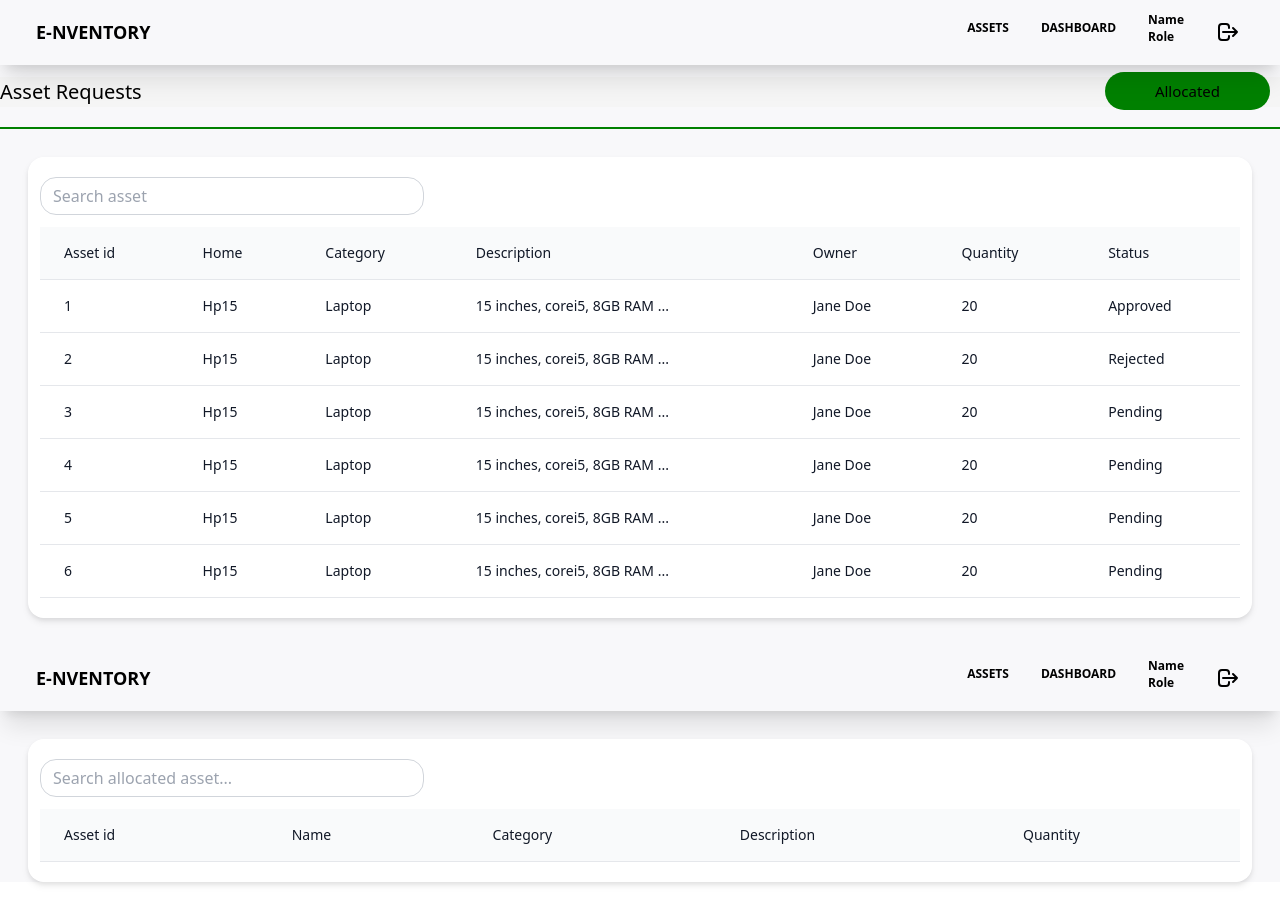
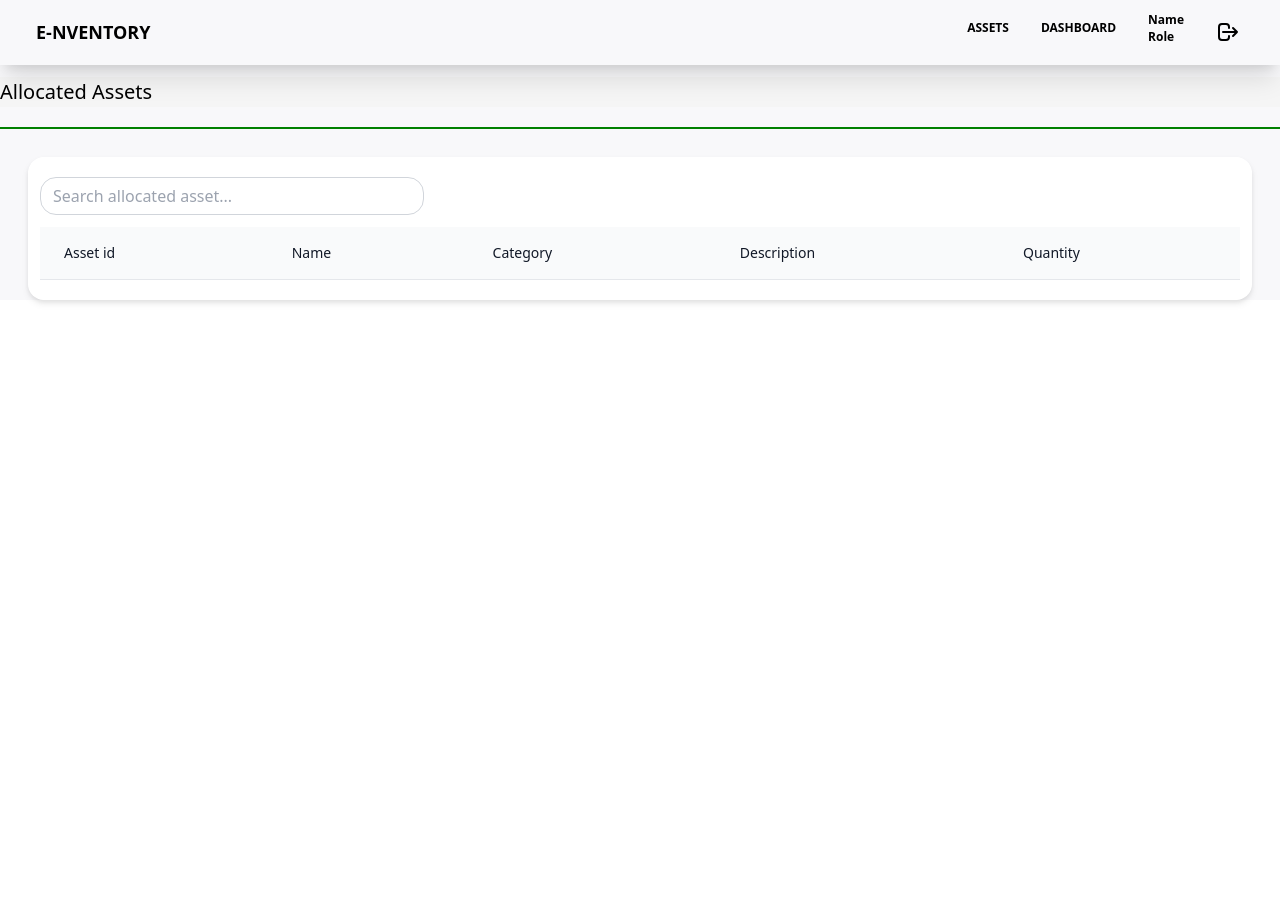
Before and after one commit to CKawara/Asset-management, a React (Create React App) app: page /allocated in a window 1280 px wide. After the commit the page ends 800 px from the top, so only its background shows below. Built offline with nearby package versions, Linux system fonts and the light colour scheme.

Commit message:
Allocated assets button

```diff
--- a/src/App.js
+++ b/src/App.js
@@ -3,7 +3,7 @@ import { BrowserRouter, Route, Routes} from "react-router-dom";
 //import NavBar from './components/NavBar';
 import Home from './components/Home';
 import Dashboard from './components/Dashboard';
-import UserDashboard from './components/User-Dashboard/UserDashboard';
+//import UserDashboard from './components/User-Dashboard/UserDashboard';
 import AllocatedTable from './components/allocated';
 
 function App() {
@@ -11,11 +11,11 @@ function App() {
     <BrowserRouter>
       <div className='App'>
 
-      <UserDashboard />
+
       <Routes>
+        <Route path={'/allocated'} element={<AllocatedTable/>} exact />
         <Route path={'/home'}  element={<Home/>} exact/>
         <Route path={'/dashboard'} element={<Dashboard/>} />
-        <Route path={'/allocated'} element={<AllocatedTable/>} />
       </Routes>
       </div>
     </BrowserRouter>
--- a/src/components/Dashboard.js
+++ b/src/components/Dashboard.js
@@ -1,11 +1,16 @@
-import React from 'react'
+import React from 'react';
+import UserTable from './User-Dashboard/user_requests';
+import UserDashboard from './User-Dashboard/UserDashboard';
 
 const Dashboard = () => {
     return (
         <div>
-            dashboard
+            <UserDashboard />
+
+            <UserTable/>
         </div>
     )
 }
 
+
 export default Dashboard
--- a/src/components/User-Dashboard/UserDashboard.js
+++ b/src/components/User-Dashboard/UserDashboard.js
@@ -1,12 +1,14 @@
 import React from "react";
-import { Link } from "react-router-dom";
+import {  useNavigate } from "react-router-dom";
 import styled from "styled-components";
 import NavBar from '../NavBar';
-import UserTable from './user_requests';
+
 
 
 
 function UserDashboard() {
+  let Navigate = useNavigate()
+
     return (
       <>
         <NavBar/>
@@ -14,10 +16,12 @@ function UserDashboard() {
             <Title>
               Asset Requests
             </Title>
-            <Button><Link to='/allocated'>Allocated</Link></Button>
+            <Button onClick={()=> Navigate('/allocated')}>
+            Allocated
+            </Button>
           </div>
         <Divider/>
-        <UserTable/>
+
       </>
         );
 }
--- a/src/components/allocated.js
+++ b/src/components/allocated.js
@@ -1,11 +1,17 @@
 import React from 'react';
 import NavBar from './NavBar';
+import styled from "styled-components";
 
 const AllocatedTable = () => {
   return (
 
     <>
-<NavBar/>
+ <NavBar/>
+ <Title>
+ Allocated Assets
+</Title>
+
+ <Divider />
 
 <div class="flex flex-col bg-white m-7 rounded-2xl drop-shadow-md p-3">
   <div class="overflow-x-auto sm:-mx-6 lg:-mx-8">
@@ -66,4 +72,15 @@ const AllocatedTable = () => {
 )
 }
 
+const Divider = styled.hr`
+  border: none;
+  border-bottom: 2px solid green;
+  margin: 20px 0;
+`;
+
+const Title = styled.h3`
+background: whitesmoke;
+font-size: 20px
+  `;
+
 export default AllocatedTable
```
